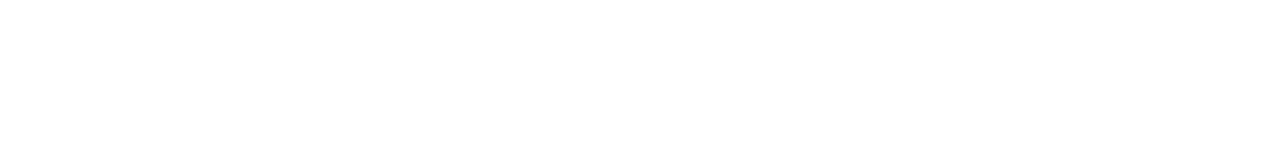
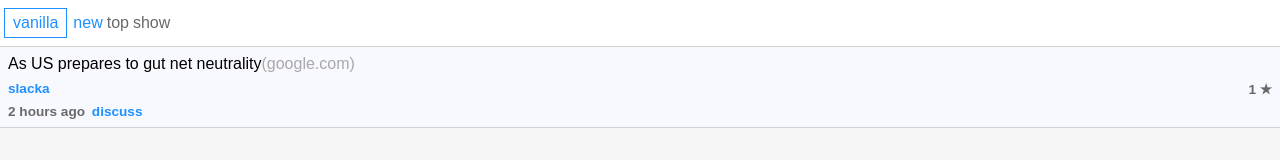
Before and after one commit to cristianbote/hnpwa-vanilla, a website built with webpack: page src/index.html in a window 1280 px wide. Built offline with nearby package versions, Linux system fonts and the light colour scheme.

Commit message:
Added more implementation

```diff
--- /dev/null
+++ b/src/dom/api.js
@@ -0,0 +1,52 @@
+/**
+ * Set attributes on giving element
+ * @param {object} attrs
+ * @param {HTMLElement} el
+ */
+function setAttrs(attrs, el) {
+    Object.keys(attrs).forEach(key => el[key] = attrs[key]);
+}
+
+/**
+ * If the values is a string set it as text;
+ * @param {string} val
+ * @param {HTMLElement} el
+ * @returns {boolean}
+ */
+function ifStringSetText(val, el) {
+    if (!!val.match) {
+        el.innerText = val;
+        return true;
+    }
+
+    return false;
+}
+
+/**
+ * Create and element function for ease of use as api
+ * @param {string} tagName
+ * @returns {function}
+ */
+function createElement(tagName) {
+    return (attrs, children) => {
+        let el = document.createElement(tagName);
+        attrs && setAttrs(attrs, el);
+        if (children) {
+            if (!!children.map) children.forEach(child => {
+                if (!ifStringSetText(child, el)) {
+                    el.appendChild(child);
+                }
+            });
+
+            ifStringSetText(children, el);
+        }
+        return el;
+    };
+}
+
+export const h1 = createElement('h1');
+export const div = createElement('div');
+export const span = createElement('span');
+export const article = createElement('article');
+export const a = createElement('a');
+export const nav = createElement('nav');
--- /dev/null
+++ b/src/elements/nav.js
@@ -0,0 +1,50 @@
+import { a, nav } from '../dom/api';
+
+const link = (props, label) => {
+    let template = a({ ...props }, label);
+
+    template.addEventListener('click', e => {
+        e.preventDefault();
+        e.stopImmediatePropagation();
+        props.handleClick(props.href);
+        return false;
+    });
+
+    return template;
+};
+
+function ifPathMatchesSetActive(path, href) {
+    return path === href && ('active');
+}
+
+const Nav = (props) => {
+
+    let currentActive;
+    let template = nav(
+        {},
+        [
+            link({ href: '/', className: ifPathMatchesSetActive(props.currentRoute, '/'), handleClick: handleOnClick }, 'new'),
+            link({ href: '/top', className: ifPathMatchesSetActive(props.currentRoute, '/top'), handleClick: handleOnClick }, 'top'),
+            link({ href: '/show', className: ifPathMatchesSetActive(props.currentRoute, '/show'), handleClick: handleOnClick }, 'show')
+        ]
+    );
+
+    function handleOnClick(path) {
+        let currentActive = currentActive || template.querySelector('.active');
+        let nextActive = template.querySelector(`a[href="${path}"]`);
+
+        if (nextActive) {
+            currentActive.classList.remove('active');
+            nextActive.classList.add('active');
+            currentActive = nextActive;
+
+            // TODO: Handle pushState
+            window.history.pushState(null, null, path);
+            window.handlePushState(path);
+        }
+    }
+
+    return template;
+};
+
+export { Nav }
--- a/src/index.html
+++ b/src/index.html
@@ -6,10 +6,144 @@
     <meta name="mobile-web-app-capable" content="yes">
     <meta name="viewport" content="width=device-width, initial-scale=1.0, minimum-scale=1.0">
     <title>hnpwa-vanilla</title>
-    <style></style>
+    <style>
+        html, body {
+            padding: 0;
+            margin: 0;
+            font-family: sans-serif;
+            width: 100%;
+            height: 100%;
+        }
+
+        * {
+            box-sizing: border-box;
+        }
+
+        #app {
+            display: flex;
+            flex: 1;
+            flex-direction: column;
+            height: 100%;
+        }
+
+        header {
+            display: flex;
+            background: white;
+            flex-direction: row;
+            padding: 8px 4px;
+            z-index: 1;
+            border-bottom: 1px solid lightgrey;
+        }
+
+        .logo {
+            border: 1px solid dodgerblue;
+            color: dodgerblue;
+            display: flex;
+            padding: 0 0.5em;
+            height: 30px;
+            align-items: center;
+            justify-content: center;
+        }
+
+        nav {
+            display: flex;
+            flex-direction: row;
+            padding: 0 0 0 4px;
+            align-items: center;
+            justify-content: center;
+            color: dodgerblue;
+        }
+
+        nav a,
+        nav a:link {
+            display: flex;
+            color: dimgray;
+            text-decoration: none;
+            padding: 2px;
+        }
+
+        nav a.active {
+            color: dodgerblue;
+        }
+
+        section {
+            display: flex;
+            flex: 1;
+            height: 100%;
+            background: whitesmoke;
+            flex-direction: column;
+            overflow: auto;
+            padding: 0;
+        }
+
+        article {
+            padding: 8px;
+            background: ghostwhite;
+            border-bottom: 1px solid lightgrey;
+        }
+
+        article h1 {
+            display: block;
+            width: 100%;
+            font-size: 1em;
+            font-weight: normal;
+            padding: 0;
+            margin: 0 0 0.5em;
+        }
+
+        article h1 .basedomain {
+            font-weight: normal;
+            color: darkgrey;
+        }
+
+        article .details {
+            display: flex;
+            flex: 1;
+            flex-direction: row;
+            justify-content: space-between;
+            font-size: 0.85em;
+            margin: 0 0 0.5em;
+        }
+
+        article .details .author {
+            font-weight: bold;
+            color: dodgerblue;
+        }
+
+        article .details .stars {
+            font-weight: bold;
+            color: dimgray;
+        }
+
+        article .subdetails {
+            display: flex;
+            flex-direction: row;
+            font-size: 0.85em;
+        }
+
+        article .subdetails .elapsed {
+            font-weight: bold;
+            color: dimgray;
+        }
+
+        article .subdetails .comments {
+            font-weight: bold;
+            color: dodgerblue;
+            margin: 0 0 0 0.5em;
+        }
+    </style>
 </head>
 <body>
-<div class="app"></div>
+<div id="app">
+    <header>
+        <div class="logo">
+            vanilla
+        </div>
+    </header>
+    <section class="view-container">
+
+    </section>
+</div>
 <!-- Code -->
 <script src="bundle.js"></script>
 </body>
--- a/src/index.js
+++ b/src/index.js
@@ -0,0 +1,79 @@
+import {
+    div, article, h1, span, a
+} from './dom/api';
+
+import { Nav } from './elements/nav';
+
+const NewView = () => {
+    return div({
+        className: 'new-view'
+    }, [
+        ArticleElement()
+    ]);
+};
+const TopView = () => {
+    return div({
+        className: 'top-view'
+    }, [
+        ArticleElement(),
+        ArticleElement(),
+    ]);
+};
+
+const ArticleElement = () => {
+    return article({}, [
+        h1(null, ['As US prepares to gut net neutrality', span({ className: 'basedomain' },'(google.com)')]),
+        div({ className: 'details'}, [
+            a({ className: 'author'}, 'slacka'),
+            div({ className: 'stars'}, '1 ★')
+        ]),
+        div({ className: 'subdetails'}, [
+            div({ className: 'elapsed'}, '2 hours ago'),
+            a({ className: 'comments'}, 'discuss')
+        ])
+    ]);
+};
+
+// References
+const AppNode = document.getElementById('app');
+const HeaderNode = AppNode.querySelector('header');
+const Routes = {
+    '/': NewView,
+    '/top': TopView,
+};
+
+// View Container
+let container = document.querySelector('.view-container');
+let currentView;
+let navElement;
+
+function _cleanContainer() {
+    if (currentView) {
+        currentView.parentElement.removeChild(currentView);
+    }
+    container.innerHTML = '';
+}
+
+function mountRouteElement(elem) {
+    _cleanContainer();
+    currentView = elem();
+    container.appendChild(currentView);
+}
+
+function loadRoute() {
+    let currentRoute = window.location.pathname;
+    let route = Routes[currentRoute];
+
+    if (!navElement) {
+        navElement = Nav({ currentRoute });
+        HeaderNode.appendChild(navElement);
+    }
+
+    if (route) {
+        mountRouteElement(route);
+    }
+}
+
+window.handlePushState = loadRoute;
+
+document.addEventListener('DOMContentLoaded', loadRoute, false);
```
